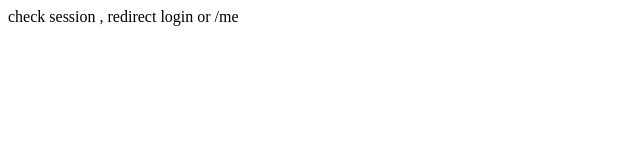
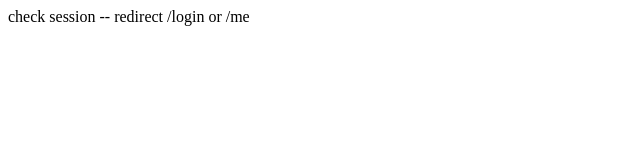
Before and after one commit to bjamesy/line-read-app, a Next.js app: page / in a window 1280 px wide. Shown: the top 160 px of the page, without its empty margins (0-640 px from the left). Built offline with nearby package versions, Linux system fonts and the light colour scheme.

Commit message:
component flow wip

```diff
--- a/src/pages/index.tsx
+++ b/src/pages/index.tsx
@@ -1,7 +1,7 @@
-export default function HomePage() {
+export default function LandingPage() {
     return (
         <div>
-            check session , redirect login or /me
+            check session -- redirect /login or /me
         </div>
     )
 }
```
Also changed, not shown: src/components/app/loginForm.tsx (added), src/components/app/registerForm.tsx (added), src/components/app/tool/editTextForm.tsx (added), src/components/app/tool/record.tsx (added), src/components/app/tool/scan.tsx (added), src/components/app/tool/upload.tsx (added), src/components/ui/index.tsx (added).
